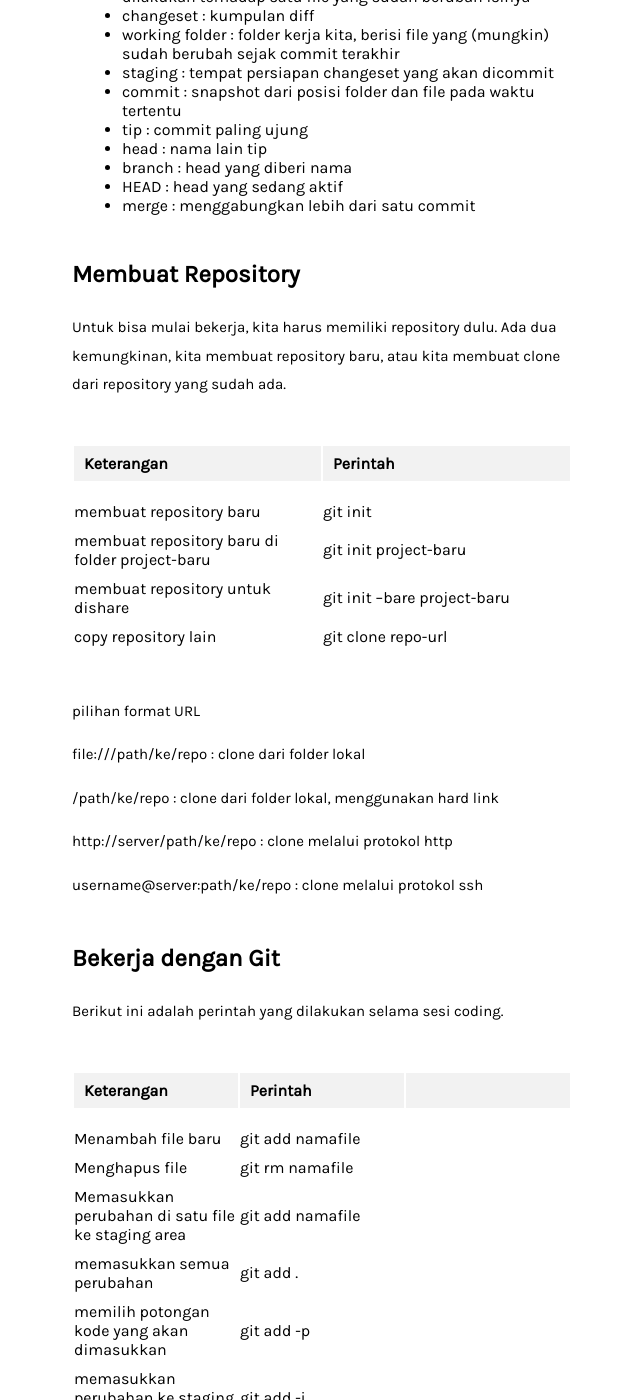
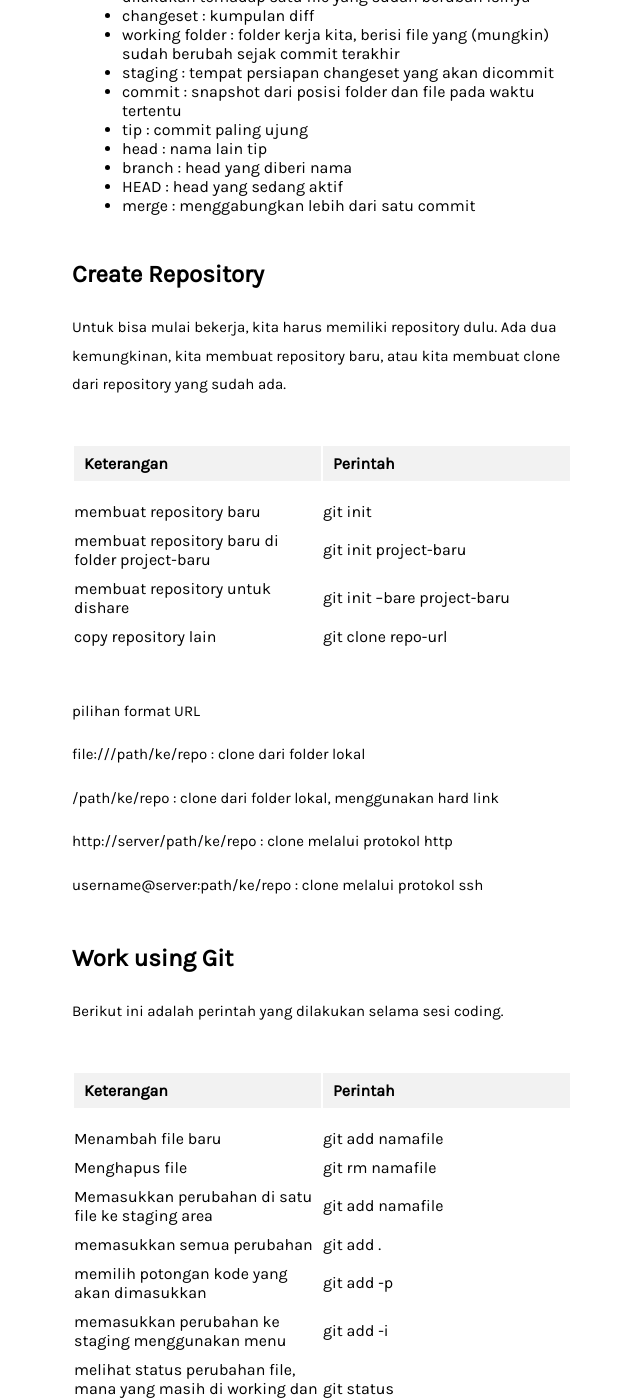
Before and after one commit to abraincode/abraincode.github.io, a Jekyll site: the page built from _posts/2017-03-07-tutorial-git.md, in a window 1280 px wide and 1400 px high, scrolled down 459 px. Shown: the whole window, without its empty margins (318-958 px from the left). Built offline with Jekyll 4.4.1, drawn with Linux system fonts in a browser that asks for light colours; some of the changed text lies outside the part shown.

Commit message:
perbaikan

```diff
--- a/_posts/2017-03-07-tutorial-git.md
+++ b/_posts/2017-03-07-tutorial-git.md
@@ -16,7 +16,7 @@ Pada artikel ini, kita akan mengulas secara singkat perintah-perintah yang serin
 * HEAD : head yang sedang aktif
 * merge : menggabungkan lebih dari satu commit
 
-## Membuat Repository
+## Create Repository
 
 Untuk bisa mulai bekerja, kita harus memiliki repository dulu. Ada dua kemungkinan, kita membuat repository baru, atau kita membuat clone dari repository yang sudah ada.
 
@@ -37,39 +37,39 @@ http://server/path/ke/repo : clone melalui protokol http
 
 username@server:path/ke/repo : clone melalui protokol ssh
 
-## Bekerja dengan Git
+## Work using Git
 
 Berikut ini adalah perintah yang dilakukan selama sesi coding.
 
-| Keterangan                                                                                                       | Perintah                                                                                               |               |
-|------------------------------------------------------------------------------------------------------------------|--------------------------------------------------------------------------------------------------------|---------------|
-| Menambah file baru                                                                                               | git add namafile                                                                                       |               |
-| Menghapus file                                                                                                   | git rm namafile                                                                                        |               |
-| Memasukkan perubahan di satu file ke staging area                                                                | git add namafile                                                                                       |               |
-| memasukkan semua perubahan                                                                                       | git add .                                                                                              |               |
-| memilih potongan kode yang akan dimasukkan                                                                       | git add -p                                                                                             |               |
-| memasukkan perubahan ke staging menggunakan menu                                                                 | git add -i                                                                                             |               |
-| melihat status perubahan file, mana yang masih di working dan mana yang sudah di staging                         | git status                                                                                             |               |
-| mengeluarkan perubahan dari staging area                                                                         | git reset – namafile                                                                                   |               |
-| melihat perubahan yang belum dimasukkan ke staging area                                                          | git diff                                                                                               |               |
-| melihat perubahan yang akan dicommit (sudah ada di staging area)                                                 | git diff –staged                                                                                       |               |
-| melihat perubahan antara working folder dan commit terakhir                                                      | git diff HEAD                                                                                          |               |
-| melihat file mana saja yang berubah                                                                              | git diff –name-status abc123..def456                                                                   |               |
-| melakukan commit, editor akan diaktifkan untuk mengisi keterangan                                                | git commit                                                                                             |               |
-| melakukan commit, langsung mengisi keterangan                                                                    | git commit -m “langsung isi keterangan di sini” commit langsung semua perubahan, tanpa melalui staging | git commit -a |
-| melihat commit history                                                                                           | git log                                                                                                |               |
-| log lima commit terakhir                                                                                         | git log -5                                                                                             |               |
-| log hanya menampilkan summary                                                                                    | git log –oneline                                                                                       |               |
-| tampilkan commit summary dari semua branch dengan graph hubungan antar commit                                    | git log –oneline –all –graph                                                                           |               |
-| membuat commit baru yang berkebalikan dengan (undo) commit terakhir                                              | git revert HEAD undo                                                                                   |               |
-| 2 commit terakhir                                                                                                | git revert HEAD~2                                                                                      |               |
-| memindahkan HEAD ke commit-id yang diminta, staging disamakan dengan HEAD, working tetap seperti semula.         |                                                                                                        |               |
-| Ini adalah opsi defaultnya reset                                                                                 | git reset –mixed                                                                                       |               |
-| memindahkan HEAD ke commit-id yang diminta, isi working dan staging disamakan dengan commit-id tersebut          | git reset –hard commit-id                                                                              |               |
-| memindahkan HEAD ke commit-id yang diminta, staging dan working tidak disentuh. Tidak mengubah output git status | git reset –soft                                                                                        |               |
-| membuat working dan staging sama dengan HEAD                                                                     | git reset –hard                                                                                        |               |
+| Keterangan                                                                                                       | Perintah                                                                                               |
+|------------------------------------------------------------------------------------------------------------------|--------------------------------------------------------------------------------------------------------|
+| Menambah file baru                                                                                               | git add namafile                                                                                       |
+| Menghapus file                                                                                                   | git rm namafile                                                                                        |
+| Memasukkan perubahan di satu file ke staging area                                                                | git add namafile                                                                                       |
+| memasukkan semua perubahan                                                                                       | git add .                                                                                              |
+| memilih potongan kode yang akan dimasukkan                                                                       | git add -p                                                                                             |
+| memasukkan perubahan ke staging menggunakan menu                                                                 | git add -i                                                                                             |
+| melihat status perubahan file, mana yang masih di working dan mana yang sudah di staging                         | git status                                                                                             |
+| mengeluarkan perubahan dari staging area                                                                         | git reset – namafile                                                                                   |
+| melihat perubahan yang belum dimasukkan ke staging area                                                          | git diff                                                                                               |
+| melihat perubahan yang akan dicommit (sudah ada di staging area)                                                 | git diff –staged                                                                                       |
+| melihat perubahan antara working folder dan commit terakhir                                                      | git diff HEAD                                                                                          |
+| melihat file mana saja yang berubah                                                                              | git diff –name-status abc123..def456                                                                   |
+| melakukan commit, editor akan diaktifkan untuk mengisi keterangan                                                | git commit                                                                                             |
+| melakukan commit, langsung mengisi keterangan                                                                    | git commit -m “langsung isi keterangan di sini” commit langsung semua perubahan, tanpa melalui staging |
+| melihat commit history                                                                                           | git log                                                                                                |
+| log lima commit terakhir                                                                                         | git log -5                                                                                             |
+| log hanya menampilkan summary                                                                                    | git log –oneline                                                                                       |
+| tampilkan commit summary dari semua branch dengan graph hubungan antar commit                                    | git log –oneline –all –graph                                                                           |
+| membuat commit baru yang berkebalikan dengan (undo) commit terakhir                                              | git revert HEAD undo                                                                                   |
+| 2 commit terakhir                                                                                                | git revert HEAD~2                                                                                      |
+| memindahkan HEAD ke commit-id yang diminta, staging disamakan dengan HEAD, working tetap seperti semula.         |                                                                                                        |
+| Ini adalah opsi defaultnya reset                                                                                 | git reset –mixed                                                                                       |
+| memindahkan HEAD ke commit-id yang diminta, isi working dan staging disamakan dengan commit-id tersebut          | git reset –hard commit-id                                                                              |
+| memindahkan HEAD ke commit-id yang diminta, staging dan working tidak disentuh. Tidak mengubah output git status | git reset –soft                                                                                        |
+| membuat working dan staging sama dengan HEAD                                                                     | git reset –hard                                                                                        |
 
-## Bekerja paralel menggunakan branch
+## Working Parallel using Branch
 
 Branch memungkinkan kita bekerja secara paralel, misalnya ada tim yang menambah fitur, dan ada tim yang melakukan bug fix.
 
@@ -89,7 +89,7 @@ Branch memungkinkan kita bekerja secara paralel, misalnya ada tim yang menambah
 | \- remove markernya                                       | git commit -m "merge fitur-xxx ke master" |
 | membatalkan merge yang konflik                            | git reset –hard                           |
 
-## Bekerja dengan remote
+## Work with Remote
 
 Interaksi dengan remote repository
 
```
Also changed, not shown: other parts of _posts/2017-03-07-tutorial-git.md (+1 -1 lines).
